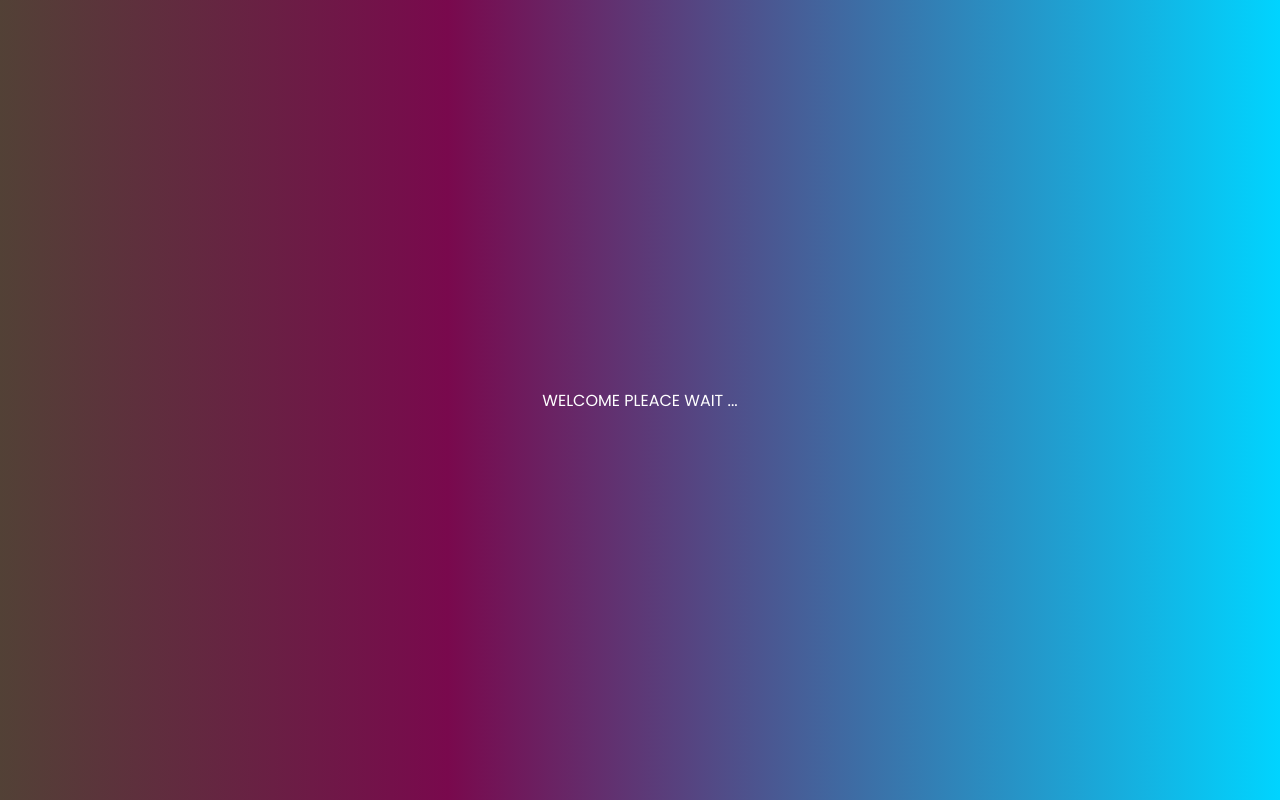
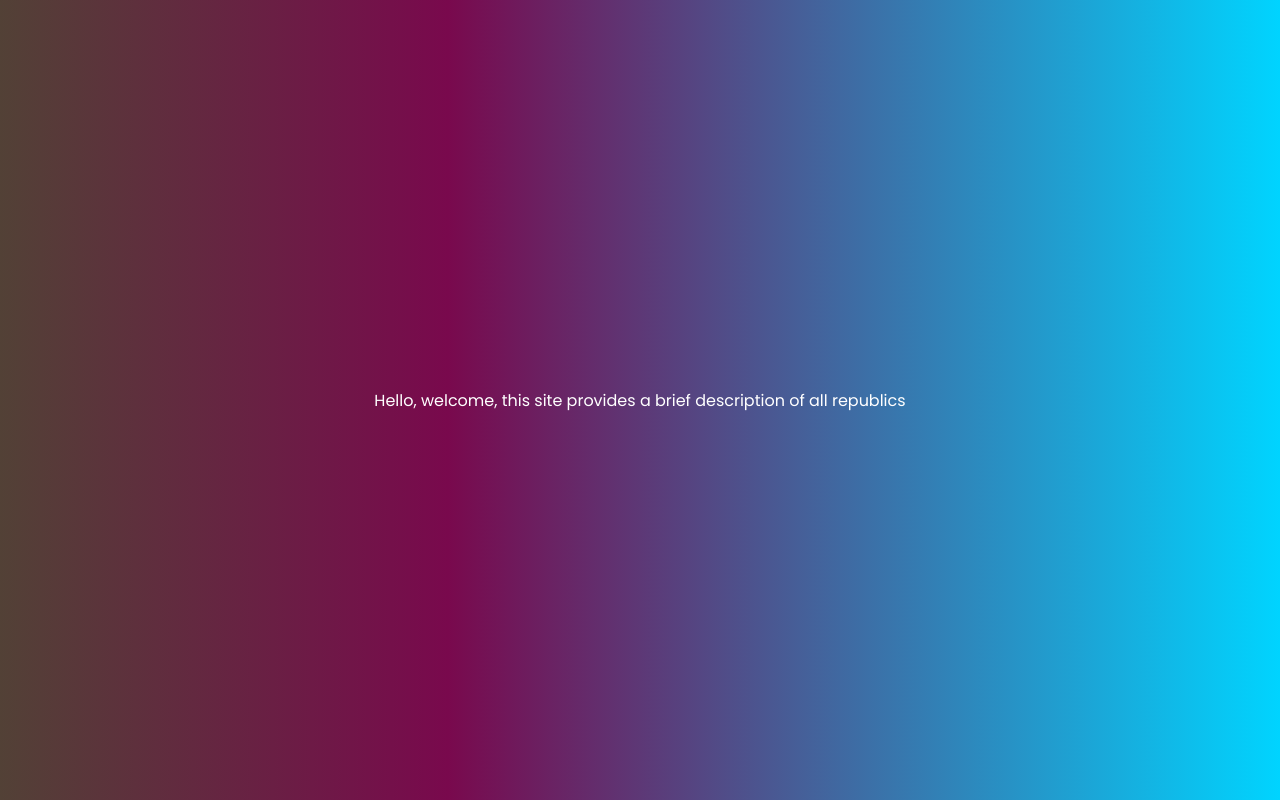
Before and after one commit to mukhammadaliyev1/5.8vazifa, a plain HTML site: page index.html in a window 1280 px wide. Drawn offline with Linux system fonts and the light colour scheme; no server answers.

Commit message:
hello teacher

```diff
--- a/index.html
+++ b/index.html
@@ -13,7 +13,8 @@
     <link rel="stylesheet" href="./styles/style.css" />
   </head>
   <body>
-    <p id="loader"> WELCOME  PLEACE  WAIT ...</p>
+    <p id="loader"> Hello, welcome, this site provides a brief description of all republics
+    </p>
     <div class="wrapper" id="wrapper"></div>
 
     <script src="index.js"></script>
```
